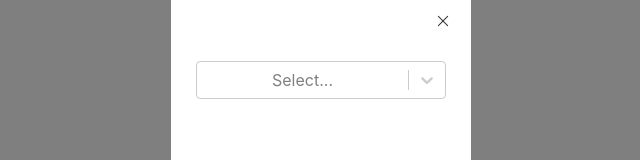
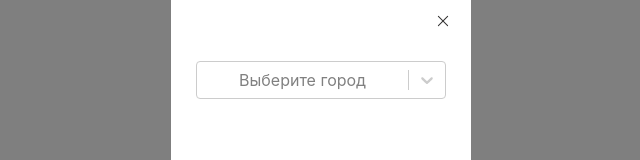
Before and after one commit to skorokhodtatiana/reactProject, a React (Create React App) app in the folder myapp/: page / in a window 1280 px wide. Shown: the part 159-319 px from the top of the page, without its empty margins (319-959 px from the left). Built offline with nearby package versions, Linux system fonts and the light colour scheme.

Commit message:
added component counter

```diff
--- a/myapp/src/components/Autocompliter/Autocompliter.js
+++ b/myapp/src/components/Autocompliter/Autocompliter.js
@@ -2,7 +2,7 @@ import React from 'react';
 import Async from 'react-select/async';
 import styles from './Autocompliter.module.scss';
 
-const AsyncSelect = ({ defaultOptionValue,loadOptions, onChange, value, isClearable, ...props }) => {
+const AsyncSelect = ({ defaultOptionValue,loadOptions, onChange, value, isClearable, placeholder, ...props }) => {
 
 	return (
 		<Async
@@ -13,6 +13,7 @@ const AsyncSelect = ({ defaultOptionValue,loadOptions, onChange, value, isCleara
 			value={ value }
 			onChange={ onChange }
 			isClearable={ isClearable }
+			placeholder={ placeholder }
 		/>
 	);
 };
--- /dev/null
+++ b/myapp/src/components/Counter/index.js
@@ -0,0 +1,3 @@
+import Counter from './Counter';
+
+export default Counter;
--- a/myapp/src/components/Modal/Modal.jsx
+++ b/myapp/src/components/Modal/Modal.jsx
@@ -40,7 +40,7 @@ const Modal = ({
 						<AsyncExample
 							onChange={ handleInputChange }
 							listCitys={ listCitys }
-							placeholder="введите город"
+							placeholder="Выберите город"
 							cacheOptions
 							defaultOptions
 							value = { inputValue }
```
Also changed, not shown: myapp/src/components/Counter/Counter.js (added, +13 -0 lines), myapp/src/components/Counter/Counter.module.scss (added).
